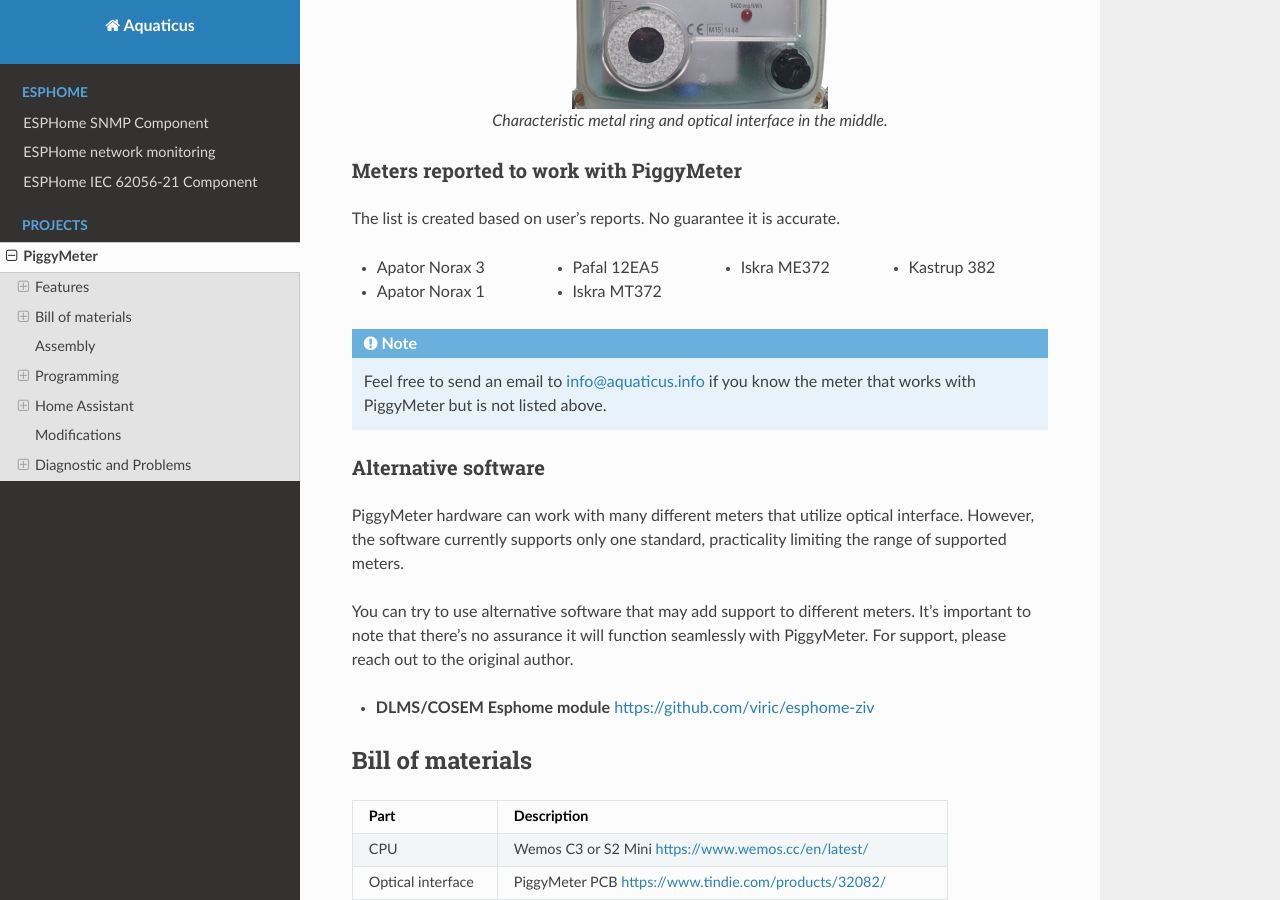
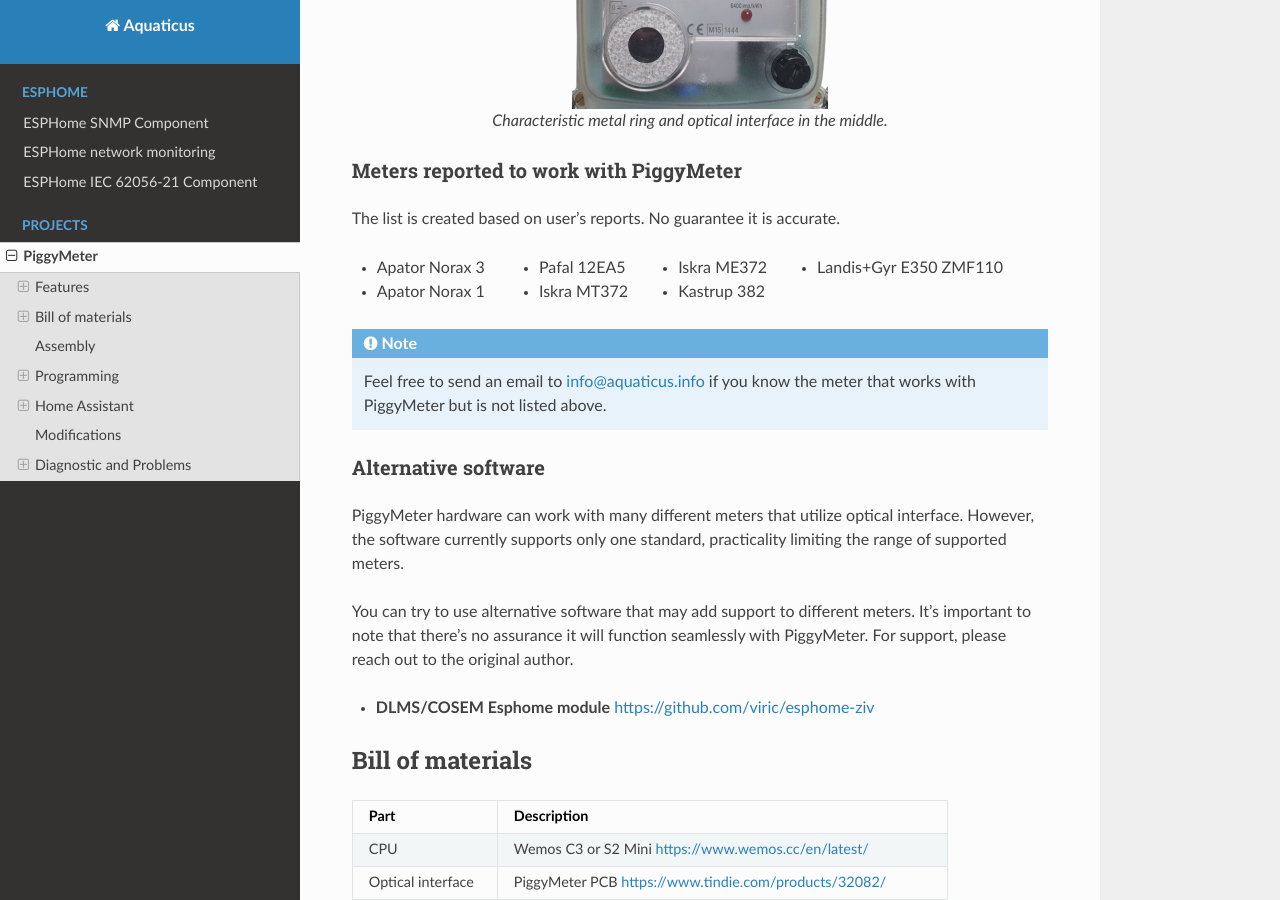
Before and after one commit to aquaticus/aquaticus.github.io, a Sphinx documentation site: the page built from doc/meter.rst, in a window 1280 px wide and 900 px high, scrolled down 1594 px. Built offline with Sphinx 7.4.7 and the Read the Docs theme 2.0.0, drawn with Linux system fonts in a browser that asks for light colours.

Commit message:
Landis+Gyr E350 ZMF110

```diff
--- a/doc/meter.rst
+++ b/doc/meter.rst
@@ -73,6 +73,7 @@
     * Iskra MT372
     * Iskra ME372
     * Kastrup 382
+    * Landis+Gyr E350 ZMF110
 
 .. note::
 
```
